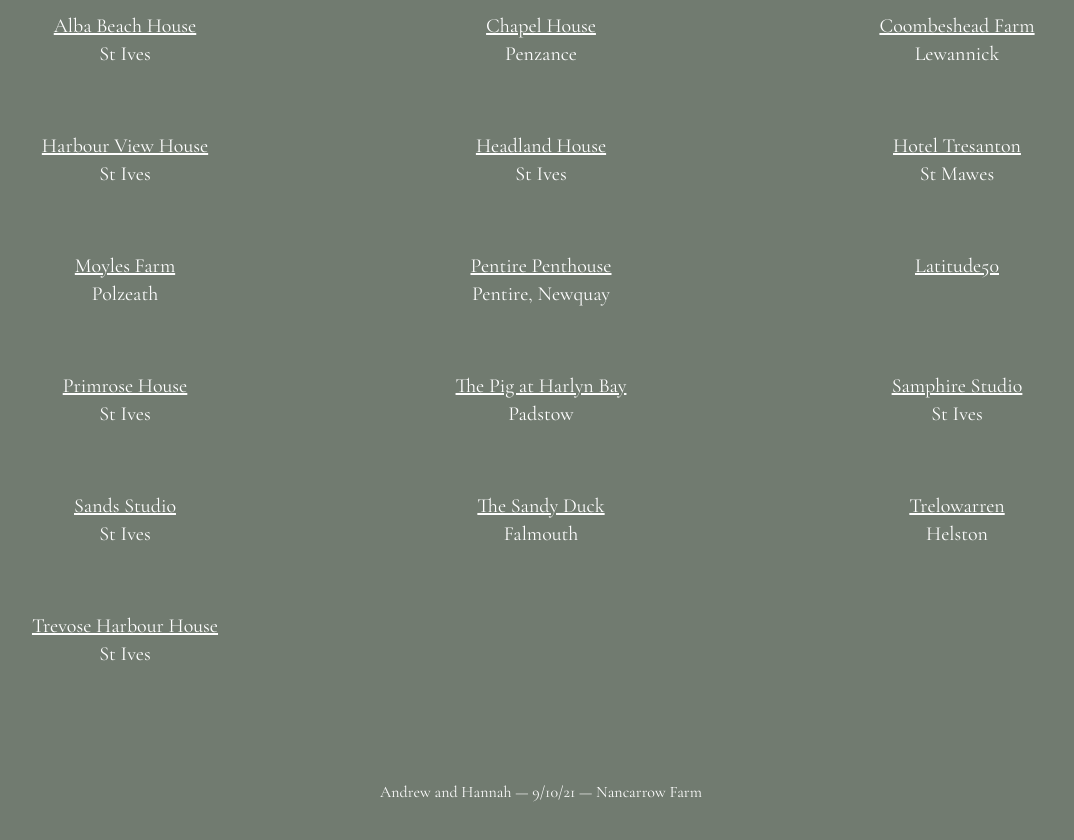
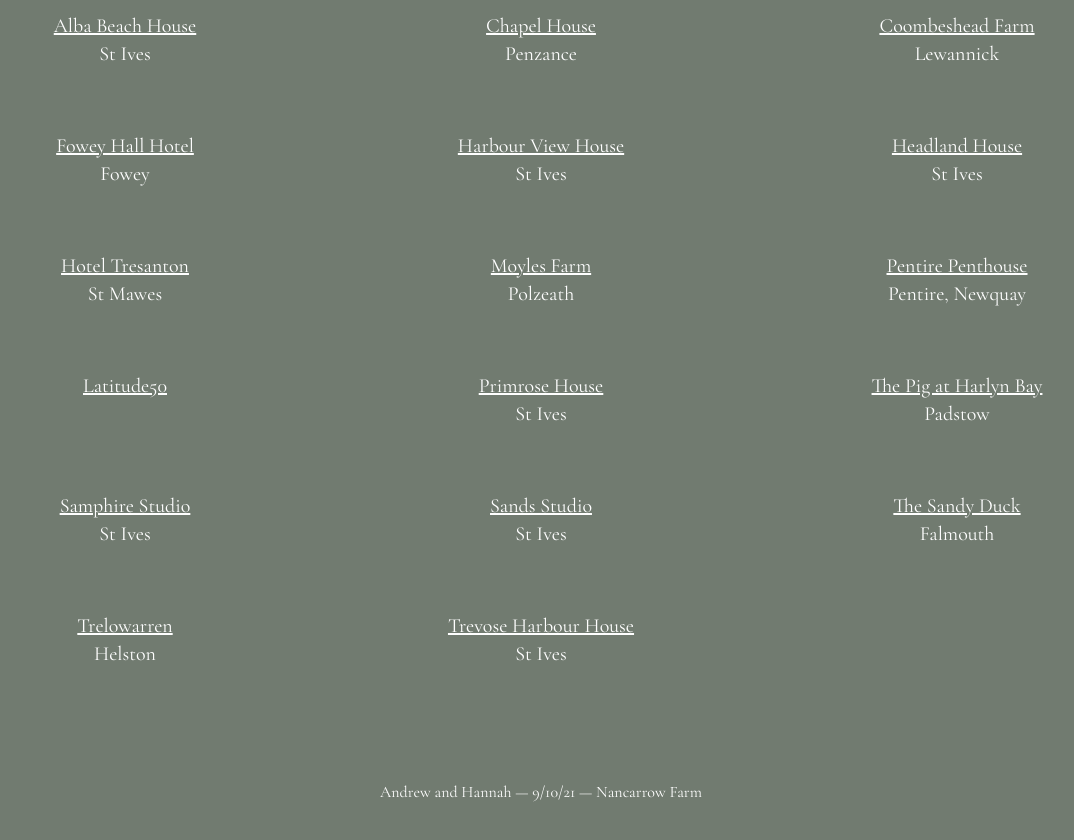
Before and after one commit to andrewgarner/wedding, a Next.js app: page /travel-and-stay in a window 1280 px wide. Shown: the part 6260-7100 px from the top of the page, without its empty margins (99-1173 px from the left). Built offline with nearby package versions, Linux system fonts and the light colour scheme.

Commit message:
Add Fowey Hall Hotel

```diff
--- a/pages/travel-and-stay.tsx
+++ b/pages/travel-and-stay.tsx
@@ -844,6 +844,13 @@
           Lewannick
         </Text>
         <Text tag="li">
+          <Link href="https://www.foweyhallhotel.co.uk/" passHref>
+            <a>Fowey Hall Hotel</a>
+          </Link>
+          <br />
+          Fowey
+        </Text>
+        <Text tag="li">
           <Link href="https://www.harbourviewonline.co.uk/" passHref>
             <a>Harbour View House</a>
           </Link>
```
